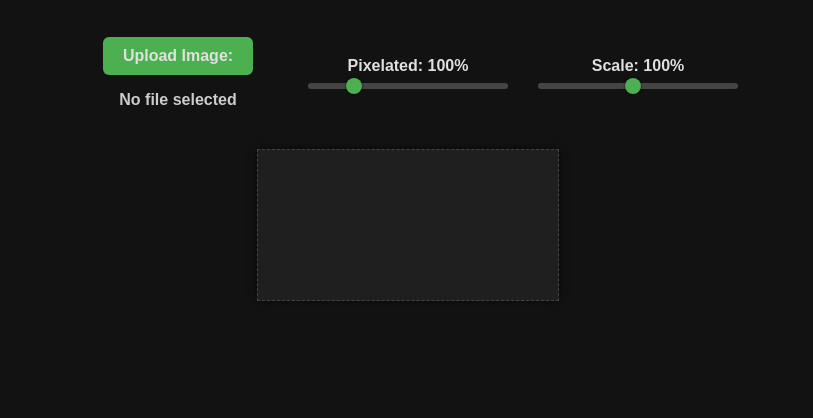
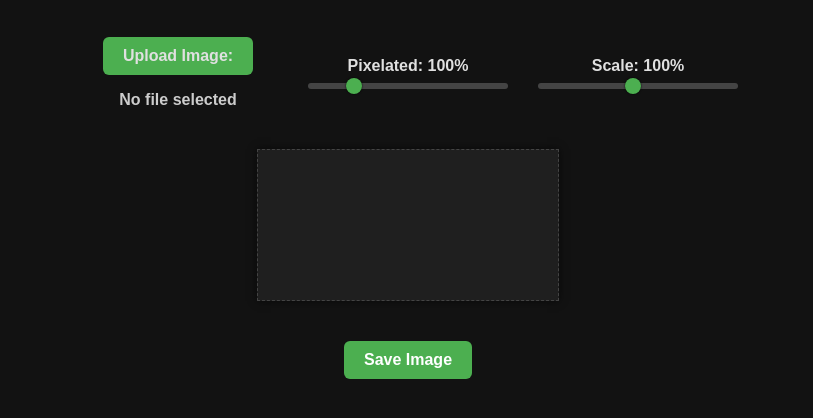
Before and after one commit to sambunyan/Pixel-Art-Generator, a plain HTML site: page index.html in a window 1280 px wide. Shown: the part 110-528 px from the top of the page, without its empty margins (232-1045 px from the left). Drawn offline with Linux system fonts and the light colour scheme.

Commit message:
added save button

```diff
--- a/index.html
+++ b/index.html
@@ -32,6 +32,8 @@
 
 </div>
     <canvas id="canvas"></canvas>
+    <button id="saveBtn">Save Image</button>
+
 
     <script src="script.js"></script>
 </body>
--- a/script.js
+++ b/script.js
@@ -65,4 +65,11 @@ function drawImage() {
 
     ctx.imageSmoothingEnabled = false;
     ctx.drawImage(tempCanvas, 0, 0, newWidth, newHeight);
-}
+};
+
+document.getElementById("saveBtn").addEventListener("click", function () {
+  const link = document.createElement("a");
+  link.download = "pixel-art.png"; // default file name
+  link.href = canvas.toDataURL("image/png"); // convert canvas to data URL
+  link.click(); // trigger the download
+});
--- a/styles.css
+++ b/styles.css
@@ -177,7 +177,24 @@
     box-shadow: 0 0 8px rgba(0, 0, 0, 0.6);
   }
 
+  #saveBtn {
+    display: block;
+    margin: 20px auto;
+    background-color: #4caf50;
+    color: white;
+    padding: 10px 20px;
+    font-size: 16px;
+    font-family: sans-serif;
+    font-weight: 600;
+    border: none;
+    border-radius: 6px;
+    cursor: pointer;
+    transition: background-color 0.2s ease;
+}
 
+#saveBtn:hover {
+    background-color: #45a049;
+}
 
   ::-webkit-scrollbar {
     width: 10px;
```
